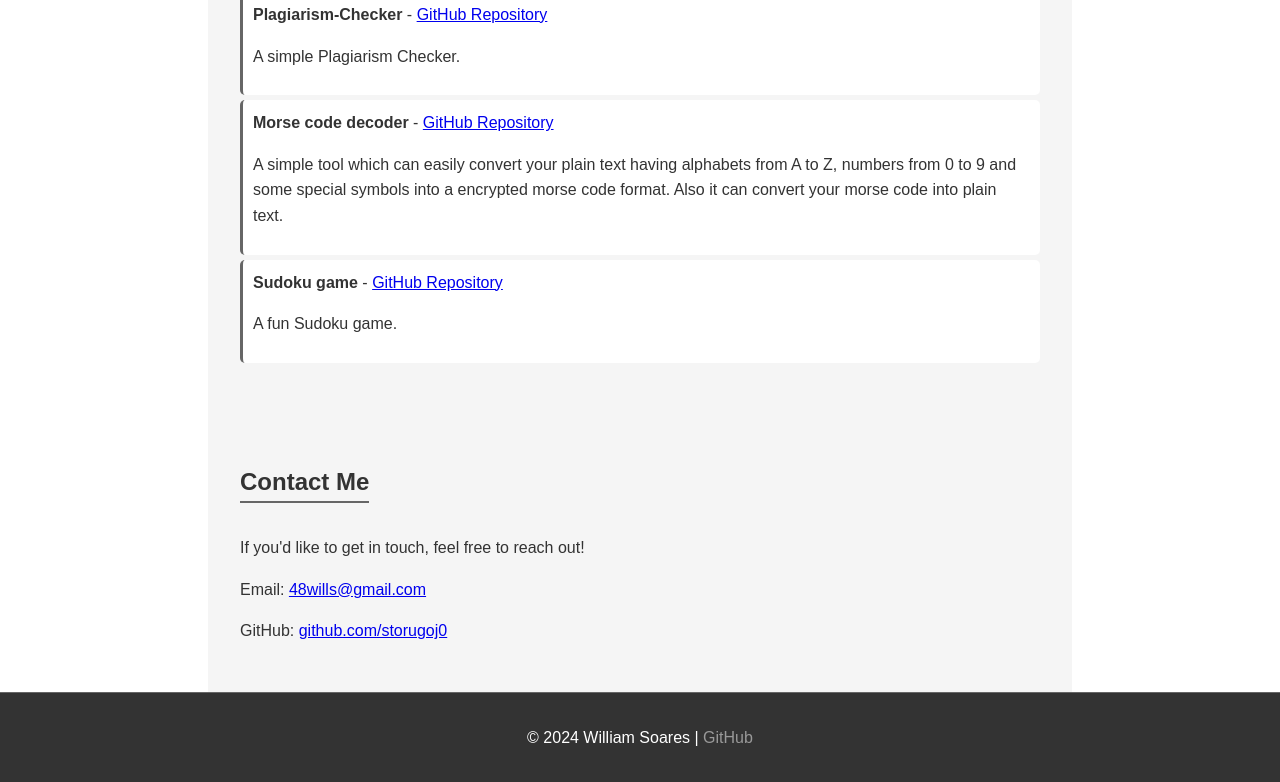
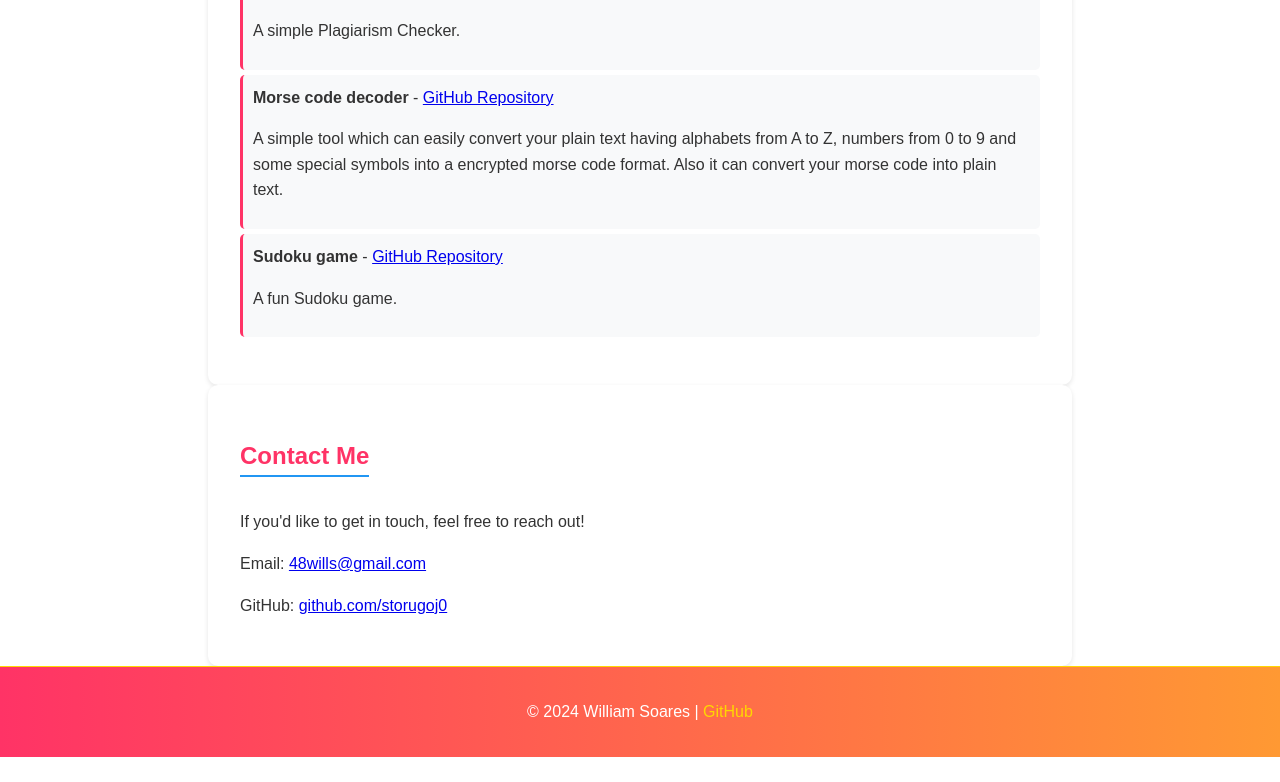
Before and after one commit to storugoj0/Portfolio, a plain HTML site: page index.html in a window 1280 px wide. Shown: the part 1016-1798 px from the top of the page. After the commit the page ends 1773 px from the top, so only its background shows below. Drawn offline with Linux system fonts and the light colour scheme.

Commit message:
Update index.html

```diff
--- a/index.html
+++ b/index.html
@@ -1,5 +1,3 @@
-Here's your portfolio with a modern light grey, black, and grey color scheme:
-
 <!DOCTYPE html>
 <html lang="en">
 <head>
@@ -7,7 +5,6 @@ Here's your portfolio with a modern light grey, black, and grey color scheme:
     <meta name="viewport" content="width=device-width, initial-scale=1.0">
     <title>William Soares- Portfolio</title>
     <style>
-        /* Base styles */
         body {
             font-family: Arial, sans-serif;
             margin: 0;
@@ -16,9 +13,8 @@ Here's your portfolio with a modern light grey, black, and grey color scheme:
             color: #333;
         }
 
-        /* Header section */
         header {
-            background: #333;
+            background: linear-gradient(to right, #ff3366, #ff9933);
             color: white;
             padding: 1rem 0;
             text-align: center;
@@ -30,7 +26,7 @@ Here's your portfolio with a modern light grey, black, and grey color scheme:
 
         /* Navigation */
         nav {
-            background: #666;
+            background: #4CAF50;
             color: white;
             text-align: center;
             padding: 0.5rem 0;
@@ -40,58 +36,64 @@ Here's your portfolio with a modern light grey, black, and grey color scheme:
             color: white;
             text-decoration: none;
             margin: 0 15px;
+            transition: color 0.3s ease;
         }
 
         nav a:hover {
-            color: #999;
+            color: #ffd700;
         }
 
-        /* Main content sections */
         section {
             padding: 2rem;
             max-width: 800px;
             margin: auto;
-            background-color: #f5f5f5;
+            background-color: #fff;
+            border-radius: 10px;
+            box-shadow: 0 2px 5px rgba(0,0,0,0.1);
         }
 
-        /* Section titles */
         .section-title {
             font-size: 1.5rem;
             margin-bottom: 1rem;
-            border-bottom: 2px solid #666;
+            border-bottom: 2px solid #2196F3;
             display: inline-block;
+            color: #ff3366;
         }
 
-        /* Lists styling */
         .skills-list, .projects-list {
             list-style: none;
             padding: 0;
         }
 
         .skills-list li, .projects-list li {
-            background: #ffffff;
+            background: #f8f9fa;
             margin: 5px 0;
             padding: 10px;
             border-radius: 5px;
-            border-left: 3px solid #666;
+            border-left: 3px solid #ff3366;
+            transition: transform 0.2s ease;
         }
 
-        /* Footer */
+        .skills-list li:hover, .projects-list li:hover {
+            transform: translateX(5px);
+        }
+
         footer {
             text-align: center;
             padding: 1rem 0;
-            background: #333;
+            background: linear-gradient(to right, #ff3366, #ff9933);
             color: white;
-            border-top: 1px solid #666;
+            border-top: 1px solid #ffd700;
         }
 
         footer a {
-            color: #999;
+            color: #ffd700;
             text-decoration: none;
+            transition: color 0.3s ease;
         }
 
         footer a:hover {
-            color: #ccc;
+            color: white;
         }
     </style>
 </head>
```
